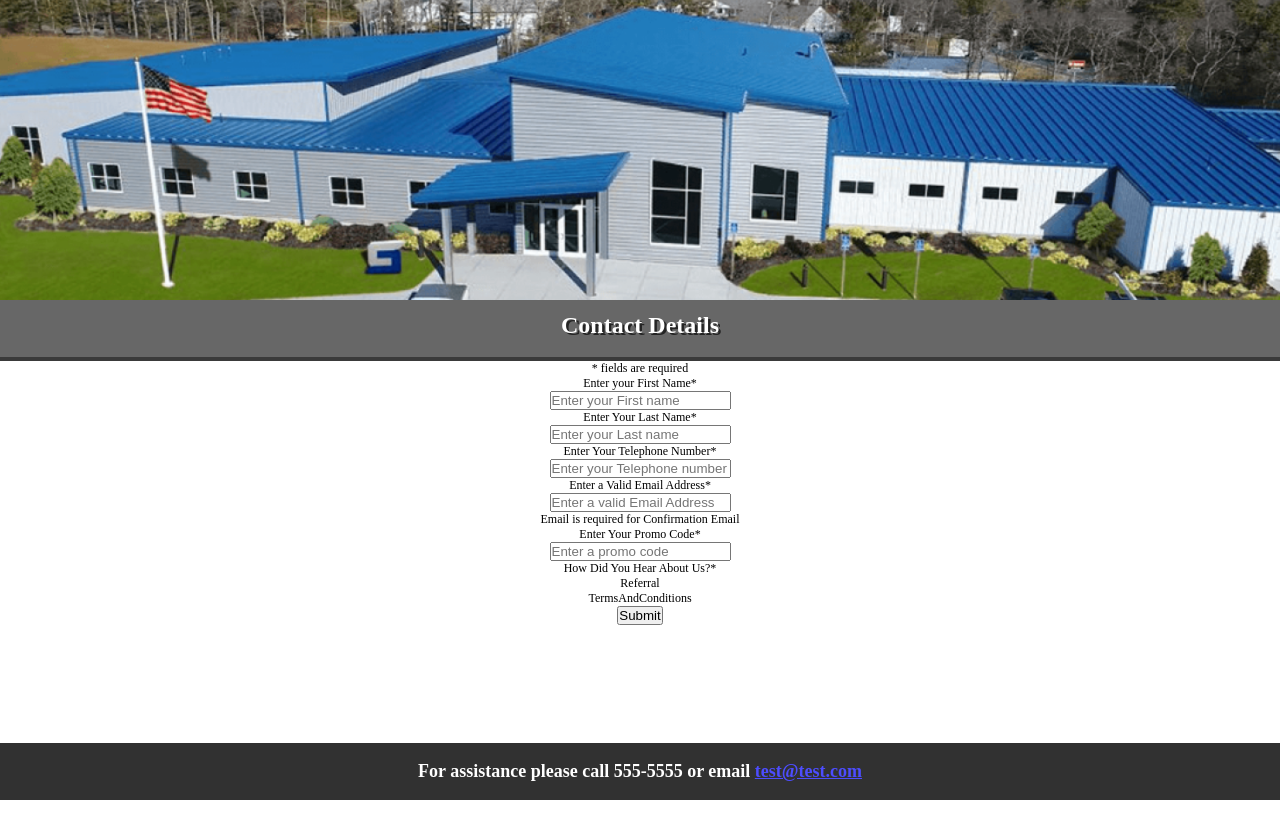
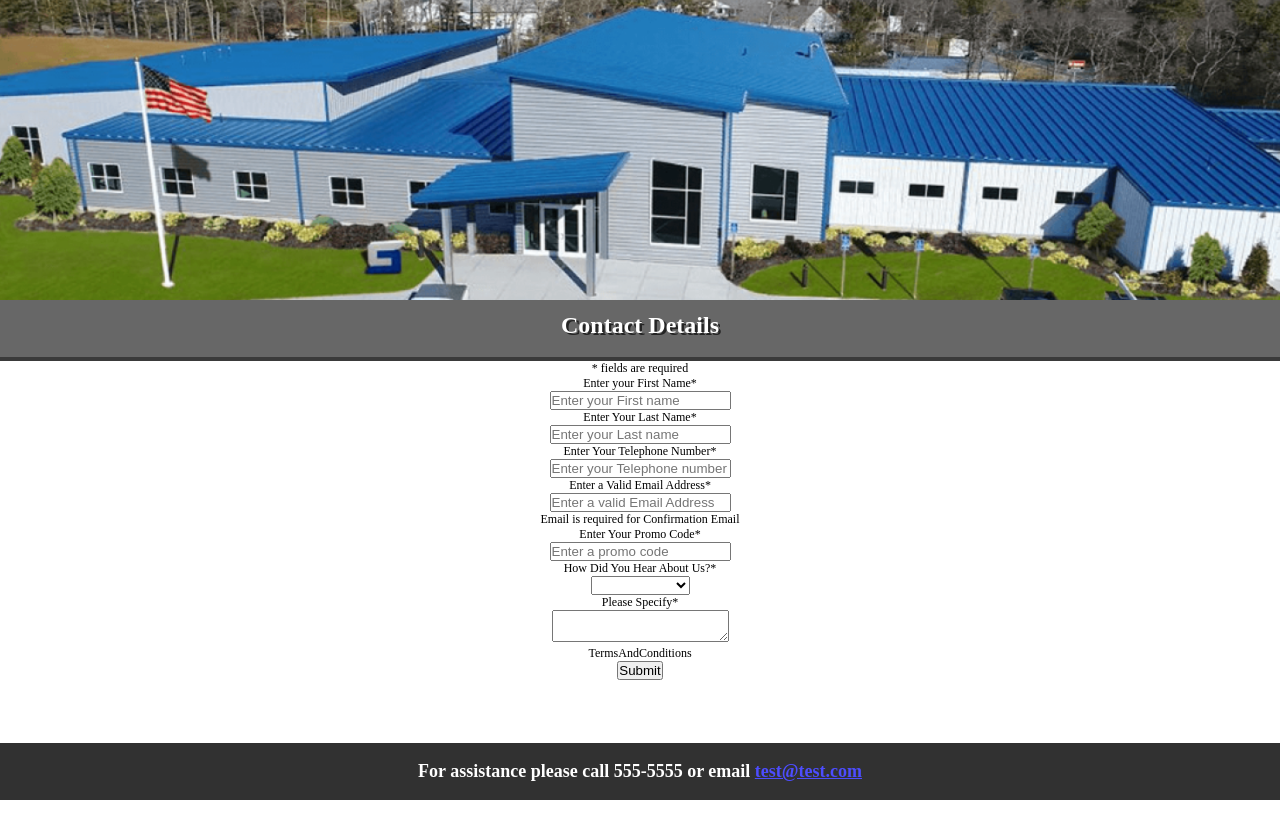
Before and after one commit to Ultra-Zactimus/CDS-Coding-Challenge, a Next.js app: page / in a window 1280 px wide. Shown: the top 838 px of the page. Built offline with nearby package versions, Linux system fonts and the light colour scheme.

Commit message:
add inputs for referral and other and connect props

```diff
--- a/src/components/Form/Referral/Referral.jsx
+++ b/src/components/Form/Referral/Referral.jsx
@@ -1,8 +1,38 @@
 import React from 'react'
 
-const Referral = () => {
+const Referral = ({ referral, submitValue, other, submitFeedback }) => {
   return (
-    <div>Referral</div>
+    <>
+      <div>
+        <select
+          name="referral"
+          value={referral}
+          onChange={(e) => submitValue(e)}
+          required>
+          <option></option>
+          <option name="socialMedia" value="socialMedia">Social Media</option>
+          <option name="friend" value="friend">A Friend</option>
+          <option name="email" value="email">By Email</option>
+          <option name="other" value="other">Other</option>
+        </select>
+      </div>
+
+      <div>
+        <label htmlFor="other">
+          Please Specify
+          <span>*</span>
+        </label>
+        <div>
+          <textarea
+            name="other"
+            value={other}
+            onChange={(e) => submitFeedback(e)}
+            required
+          >
+          </textarea>
+        </div>
+      </div>
+    </>
   )
 }
 
```
